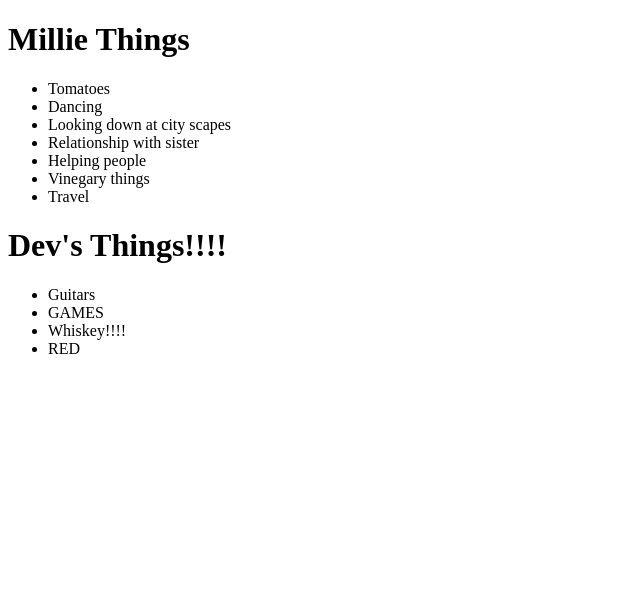
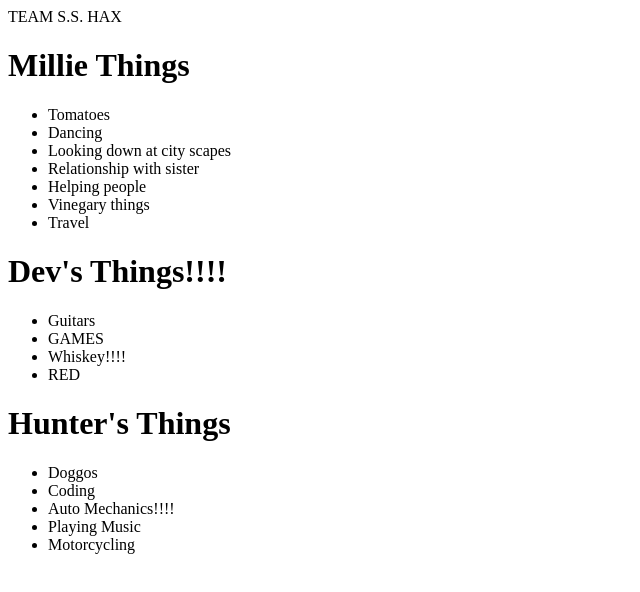
Before and after one commit to skwid138/prime, a plain HTML site: page group-proj/git-4-groups/index.html in a window 1280 px wide. Shown: the whole page, without its empty margins (0-640 px from the left). Drawn offline with Linux system fonts and the light colour scheme.

Commit message:
updated notes

```diff
--- a/group-proj/git-4-groups/index.html
+++ b/group-proj/git-4-groups/index.html
@@ -5,6 +5,7 @@
     <title>Things we dig or don't</title>
   </head>
   <body>
+    <header>TEAM S.S. HAX</header>
     <div class='things'>
       <h1>Millie Things</h1>
       <ul>
@@ -40,5 +41,15 @@
         <li>RED</li>
       </ul>
     </div>
+    <div class='things'>
+      <h1>Hunter's Things</h1>
+      <ul>
+        <li>Doggos</li>
+        <li>Coding</li>
+        <li>Auto Mechanics!!!!</li>
+        <li>Playing Music</li>
+        <li>Motorcycling</li>
+      </ul>
+    </div>
   </body>
 </html>
```
Also changed, not shown: class_notes.js (+31 -3 lines), 1 other file.
